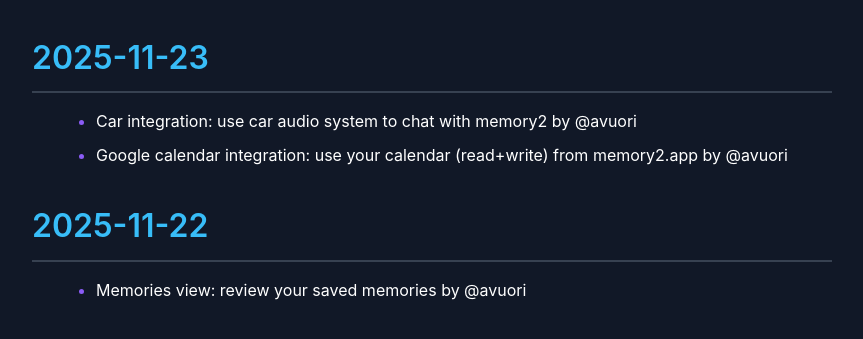
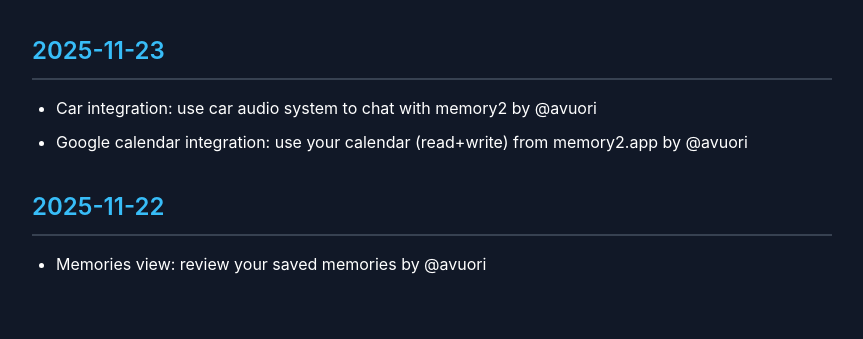
Before and after one commit to memory2-app/changelog, a Jekyll site: the page built from index.md, in a window 1280 px wide. Shown: the top 339 px of the page, without its empty margins (208-1071 px from the left). Built offline with Jekyll 4.4.1, drawn with Linux system fonts in a browser that asks for light colours.

Commit message:
Change styles

```diff
--- a/assets/css/style.css
+++ b/assets/css/style.css
@@ -28,7 +28,7 @@ body {
 /* Headings */
 h1 {
   color: var(--memory2-cyan);
-  font-size: 2rem;
+  font-size: 1.5rem;
   font-weight: 600;
   margin-top: 2rem;
   margin-bottom: 1rem;
@@ -59,7 +59,8 @@ h3 {
 /* Lists */
 ul, ol {
   color: var(--text-primary);
-  margin-left: 1.5rem;
+  margin-left: 0;
+  padding-left: 1.5rem;
   margin-bottom: 1rem;
 }
 
@@ -69,7 +70,7 @@ li {
 }
 
 li::marker {
-  color: var(--memory2-purple);
+  color: var(--text-primary);
 }
 
 /* Links */
@@ -175,7 +176,7 @@ tr:hover {
   }
 
   h1 {
-    font-size: 1.75rem;
+    font-size: 1.25rem;
   }
 
   h2 {
```
